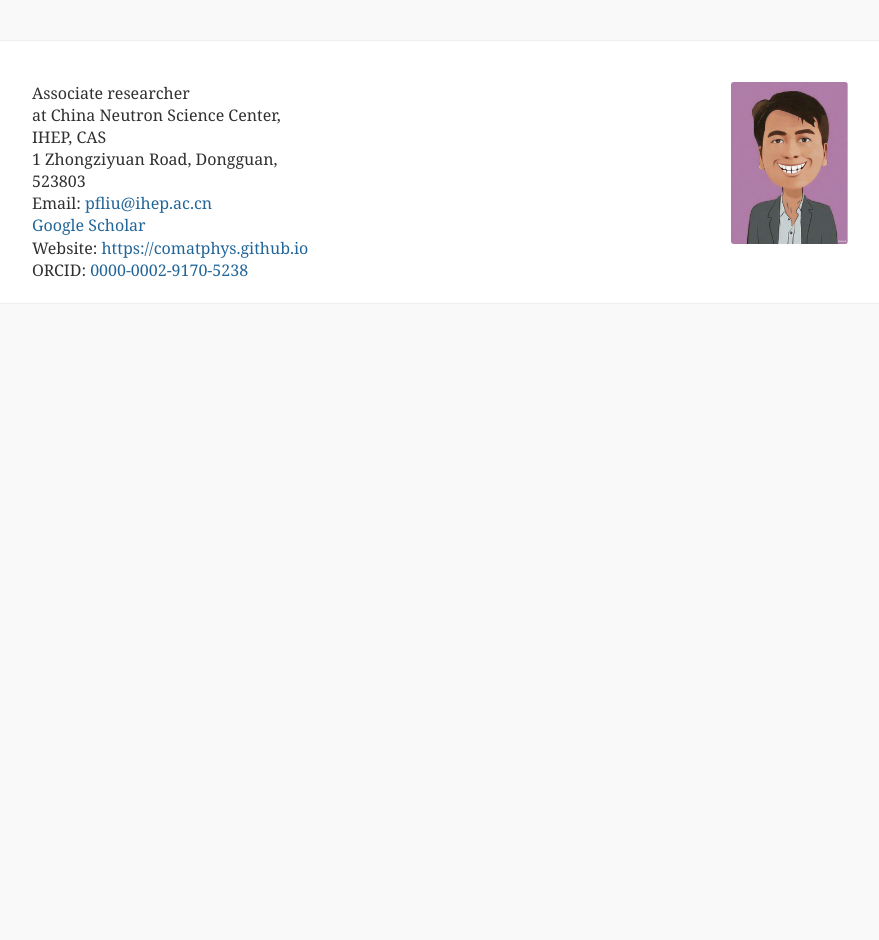
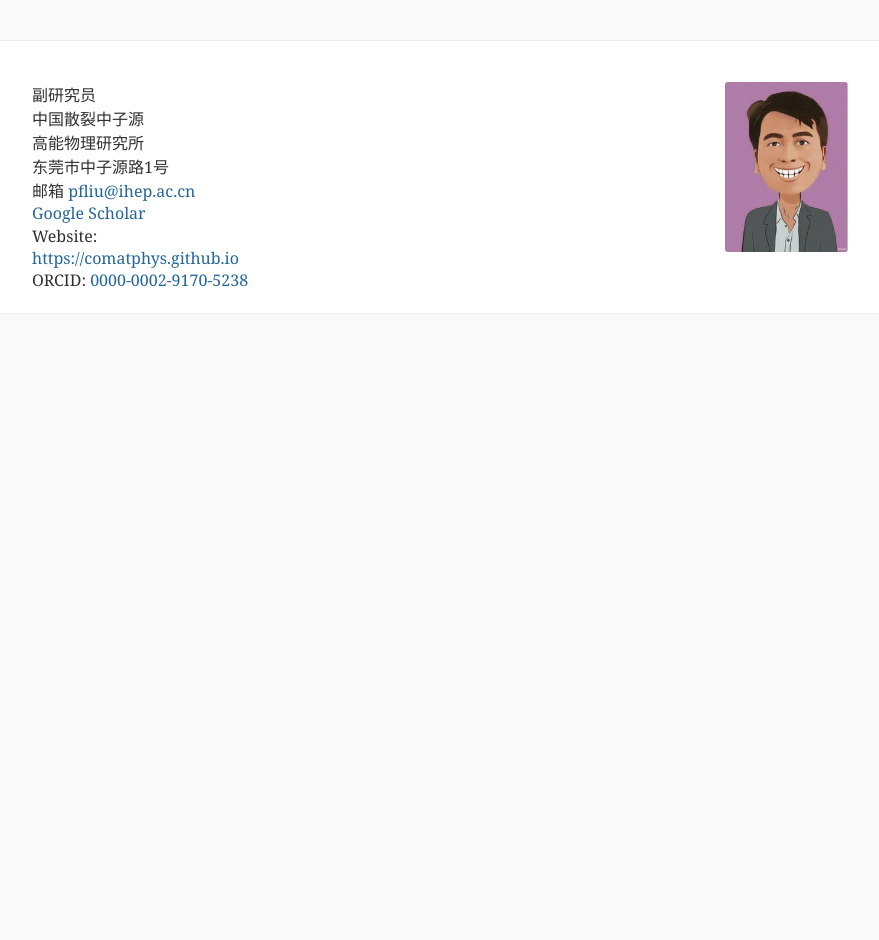
Before and after one commit to comatphys/comatphys.github.io, a Jekyll site: the page built from cv_md_chinese/contact.md, in a window 1280 px wide. Shown: the whole page, without its empty margins (200-1079 px from the left). Built offline with Jekyll 4.4.1, drawn with Linux system fonts in a browser that asks for light colours; our own code applies the rules of GitHub Pages for plain Markdown files; comment, search, counter and statistics services are not loaded.

Commit message:
Update contact.md

```diff
--- a/cv_md_chinese/contact.md
+++ b/cv_md_chinese/contact.md
@@ -1 +1 @@
-| Associate researcher <br>at China Neutron Science Center, IHEP, CAS <br>1 Zhongziyuan Road, Dongguan, 523803 <br> Email: [pfliu@ihep.ac.cn](mailto:pfliu@ihep.ac.cn) [Google Scholar](https://scholar.google.com/citations?user=v0zhAS4AAAAJ&hl) <br>Website: [https://comatphys.github.io](https://comatphys.github.io)  <br>ORCID: [0000-0002-9170-5238](https://orcid.org/0000-0002-9170-5238) | <img src="/images/people/person-pfliu.png" width="22%" style="float:right" /> |
+| 副研究员 <br> 中国散裂中子源 <br> 高能物理研究所 <br> 东莞市中子源路1号 <br> 邮箱 [pfliu@ihep.ac.cn](mailto:pfliu@ihep.ac.cn) [Google Scholar](https://scholar.google.com/citations?user=v0zhAS4AAAAJ&hl) <br>Website: [https://comatphys.github.io](https://comatphys.github.io)  <br>ORCID: [0000-0002-9170-5238](https://orcid.org/0000-0002-9170-5238) | <img src="/images/people/person-pfliu.png" width="22%" style="float:right" /> |
```
